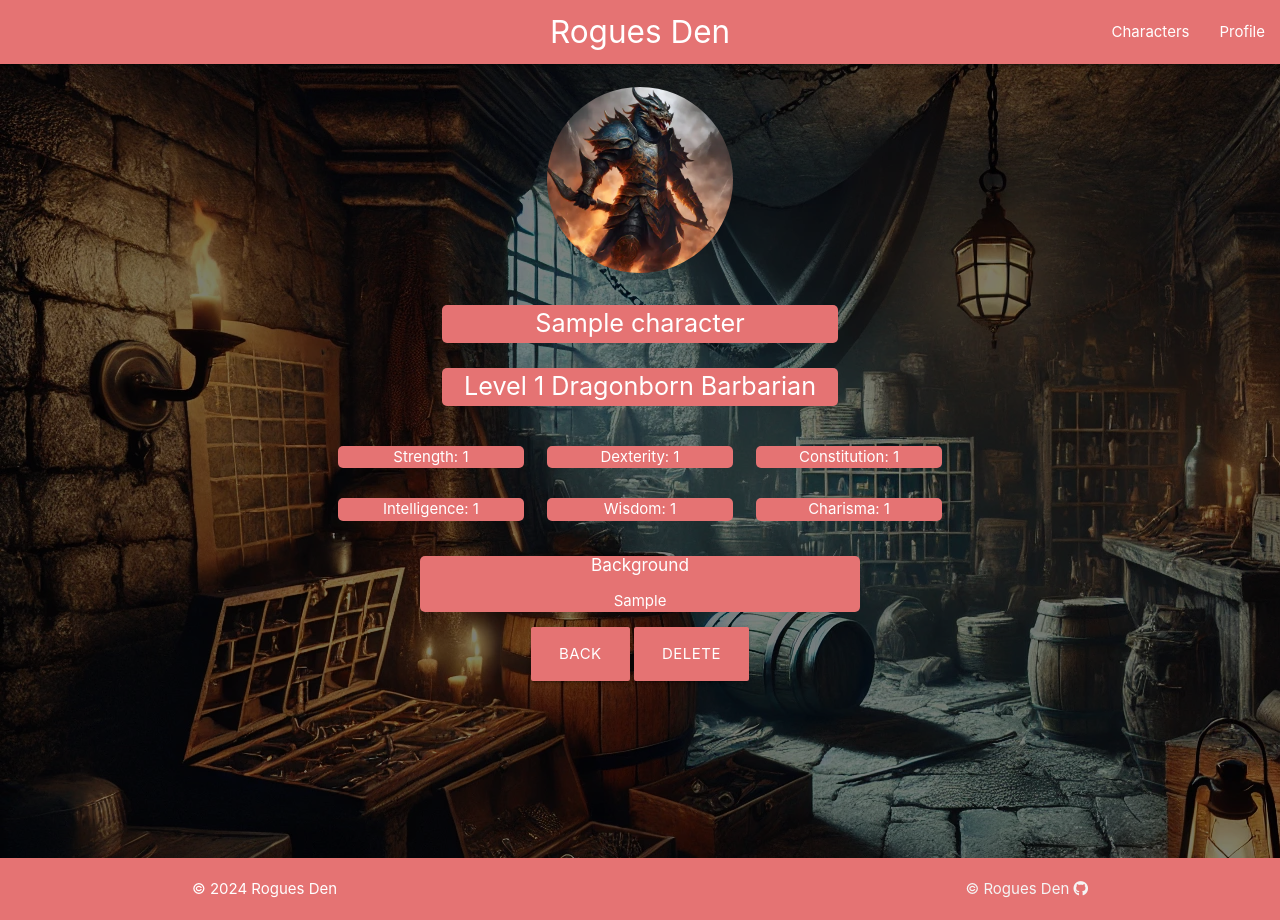
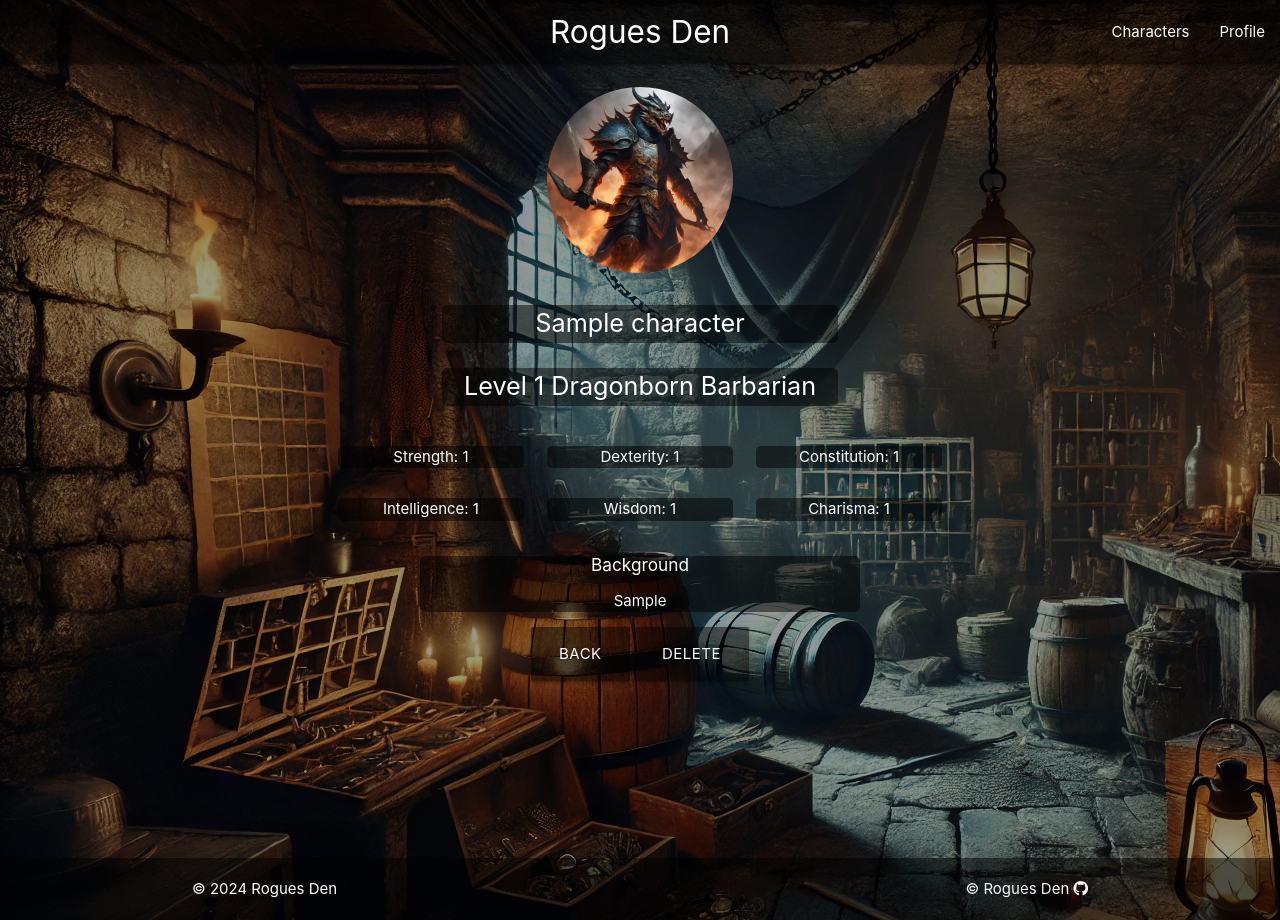
Before and after one commit to CamRaff/Milestone3-RoguesDen, a Flask app: page /character_view/1 in a window 1280 px wide. Run offline with Flask 2, Linux system fonts and the light colour scheme; the first user in the database is signed in; tables that the repository leaves empty hold one stand-in row (Sample ...); some libraries are stand-ins or nearby versions.

Commit message:
style alterations and home page content

```diff
--- a/rogues_den/static/css/style.css
+++ b/rogues_den/static/css/style.css
@@ -3,7 +3,7 @@ body {
     min-height: 100vh;
     flex-direction: column;
     background-image: url('../images/background.webp');
-    background-color: rgba(0, 0, 0, 0.5);
+    background-color: rgba(0, 0, 0, 0.4);
     background-blend-mode: overlay;
 }
 
@@ -11,7 +11,15 @@ main {
     flex: 1 0 auto;
 }
 
+.shadow {
+    background-color: rgba(0, 0, 0, 0.5);
+}
+
 h3 {
+    border-radius: 5px;
+}
+
+h2 {
     border-radius: 5px;
 }
 
--- a/rogues_den/templates/add_character.html
+++ b/rogues_den/templates/add_character.html
@@ -83,7 +83,7 @@
 
             <!-- Add character -->
             <div class="center-align">
-                <button class="btn-large pulse red lighten-2" type="submit"><i class="material-icons">Add Character</i></button>
+                <button class="btn-large red lighten-2" type="submit"><i class="material-icons">Add Character</i></button>
             </div>
         </form>
     </div>
--- a/rogues_den/templates/base.html
+++ b/rogues_den/templates/base.html
@@ -20,7 +20,7 @@
 
     <header>
         <!-- Top Navbar -->
-        <nav class="red lighten-2">
+        <nav class="shadow">
             <div class="nav-wrapper">
                 <a href="{{ url_for('home') }}" class="brand-logo center">Rogues Den</a>
                 <a href="#" data-target="mobile-demo" class="sidenav-trigger"><i class="fa-solid fa-bars"></i></a>
@@ -38,17 +38,40 @@
         </nav>
 
         <!-- Mobile SideNav-->
-        <ul class="sidenav" id="mobile-demo">
-            <li><a href="{{ url_for('home') }}">Home</a></li>
-            <li><a href="{{ url_for('characters') }}">Characters</a></li>
-            <li><a href="{{ url_for('profile') }}">Profile</a></li>
-            <li><a href="{{ url_for('auth.login') }}">Login</a></li>
-            <li><a href="{{ url_for('auth.register') }}">Register</a></li>
+        <ul class="sidenav shadow" id="mobile-demo">
+            {% if current_user.is_authenticated %}
+            <li><a class="white-text" href="{{ url_for('characters') }}">Characters</a></li>
+            <li><a class="white-text" href="{{ url_for('profile') }}">Profile</a></li>
+            {% else %}
+            <li><a class="white-text" href="{{ url_for('home') }}">Home</a></li>
+            <li><a class="white-text" href="{{ url_for('auth.login') }}">Login</a></li>
+            <li><a class="white-text" href="{{ url_for('auth.register') }}">Register</a></li>
+            {% endif %}
         </ul>
     </header>
 
     <main class="container">
         {% block content %}
+        <div class="container">
+            <div class="row">
+                <h2 class="white-text center-align shadow">Welcome, to the Rogues Den!</h2>
+            </div>
+            <p class="flow-text white-text center-align shadow">
+                Here at the Rogues Den you'll be able to keep a record of all of the Dungeons and Dragons characters you've created!
+                <br>
+                <br>
+                Simply log in, or register if you haven't already, and head over to the Character page to start your creation!
+                <br>
+                <br>
+                This site is a work in progress, so please be sure to check back for future updates.
+                <br>
+                <br>
+                From all of us here at Rogues Den HQ, thank you for your support, and we look forward to providing you with the greatest character storage facility possible!
+                <br>
+                <br>
+                Good luck on your campaigns, and have fun!
+            </p>
+        </div>
         {% endblock %}
     </main>
 
@@ -66,7 +89,7 @@
 
 
 
-    <footer class="page-footer red lighten-2">
+    <footer class="page-footer shadow">
             <div class="container">
                 © 2024 Rogues Den
                 <a class="foottext grey-text text-lighten-4 right" href="https://github.com/CamRaff/Milestone3-RoguesDen" target="_blank">&copy; Rogues Den <i class="fa-brands fa-github"></i></a>
--- a/rogues_den/templates/character_view.html
+++ b/rogues_den/templates/character_view.html
@@ -27,56 +27,56 @@
                 {% endif %}
             </div>
             <div class="col s8 offset-s2 center-align m6 offset-m3 l8 offset-l2">
-                <p class="flow-text white-text red lighten-2">{{ character.character_name }}</p>
-                <p class="flow-text white-text red lighten-2">Level {{ character.character_level }} {{ character.character_race }} {{ character.character_class }}</p>
+                <p class="flow-text white-text shadow">{{ character.character_name }}</p>
+                <p class="flow-text white-text shadow">Level {{ character.character_level }} {{ character.character_race }} {{ character.character_class }}</p>
             </div>
             <div class="col s4 m4 l4">
-                <p class="center-align white-text red lighten-2">Strength: {{ character.character_strength }}</p>
+                <p class="center-align white-text shadow">Strength: {{ character.character_strength }}</p>
             </div>
 
             <div class="col s4 m4 l4">
-                <p class="center-align white-text red lighten-2">Dexterity: {{ character.character_dexterity }}</p>
+                <p class="center-align white-text shadow">Dexterity: {{ character.character_dexterity }}</p>
             </div>
 
 
             <div class="col s4 m4 l4">
-                <p class="center-align white-text red lighten-2">Constitution: {{ character.character_constitution }}</p>
+                <p class="center-align white-text shadow">Constitution: {{ character.character_constitution }}</p>
             </div>
 
             <div class="col s4 m4 l4">
-                <p class="center-align white-text red lighten-2">Intelligence: {{ character.character_intelligence }}</p>
+                <p class="center-align white-text shadow">Intelligence: {{ character.character_intelligence }}</p>
             </div>
 
             <div class="col s4 m4 l4">
-                <p class="center-align white-text red lighten-2">Wisdom: {{ character.character_wisdom }}</p>
+                <p class="center-align white-text shadow">Wisdom: {{ character.character_wisdom }}</p>
             </div>
 
             <div class="col s4 m4 l4">
-                <p class="center-align white-text red lighten-2">Charisma: {{ character.character_charisma }}</p>
+                <p class="center-align white-text shadow">Charisma: {{ character.character_charisma }}</p>
             </div>
         </div>
 
         <div class="container">
             <!-- Character background -->
-                <div class="charbg white-text red lighten-2">
+                <div class="charbg white-text shadow">
                     <h6 class="center-align white-text">Background</h6>
                     <p class="center-align white-text">{{ character.character_background }}</p>
                 </div>
 
             <!-- Back to characters page -->
             <div class="center-align">
-                <a class="waves-effect waves-heavy btn-large red lighten-2" href="{{ url_for('characters') }}">Back</a>
-                <a class="waves-effect waves-heavy btn-large modal-trigger red lighten-2" href="#modal1">Delete</a>
+                <a class="waves-effect waves-heavy btn-large shadow" href="{{ url_for('characters') }}">Back</a>
+                <a class="waves-effect waves-heavy btn-large modal-trigger shadow" href="#modal1">Delete</a>
             </div>
 
-            <div id="modal1" class="modal">
-                <div class="modal-content center-align white-text red lighten-2">
+            <div id="modal1" class="modal shadow">
+                <div class="modal-content center-align white-text shadow">
                   <h4>Are you sure you want to delete {{ character.character_name }}?</h4>
                   <p>Once you press 'Delete', your character will be gone forever. Are you sure that is what you want to do?</p>
                 </div>
-                <div class="modal-footer white-text red lighten-2">
-                  <a href="#!" class="modal-close waves-effect waves-green btn-flat white-text">Cancel</a>
-                  <a href="{{ url_for('delete_character', character_id=character.id) }}" class="modal-close waves-effect waves-green btn-flat white-text">Yes, delete {{ character.character_name }}</a>
+                <div class="center-align shadow">
+                  <a href="#!" class="modal-close waves-effect waves-green btn white-text shadow">Cancel</a>
+                  <a href="{{ url_for('delete_character', character_id=character.id) }}" class="modal-close waves-effect waves-green btn white-text shadow">Yes, delete {{ character.character_name }}</a>
                 </div>
             </div>
         </div>
```
Also changed, not shown: rogues_den/templates/characters.html (+5 -5 lines), rogues_den/templates/edit_character.html (+12 -12 lines), rogues_den/templates/login.html (+5 -8 lines), rogues_den/templates/profile.html (+4 -4 lines), rogues_den/templates/register.html (+8 -8 lines), rogues_den/templates/edit_profile.html (deleted).
